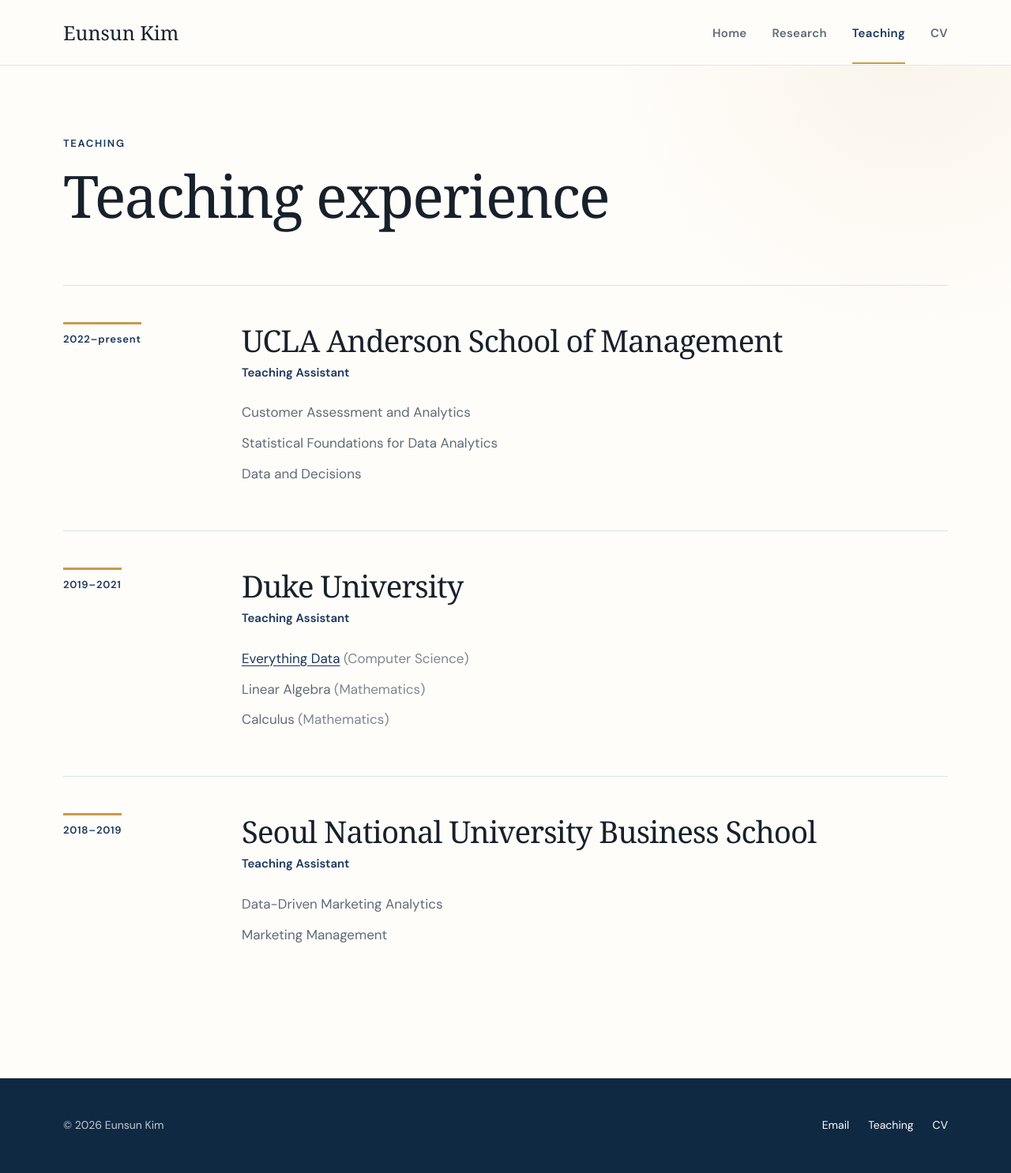
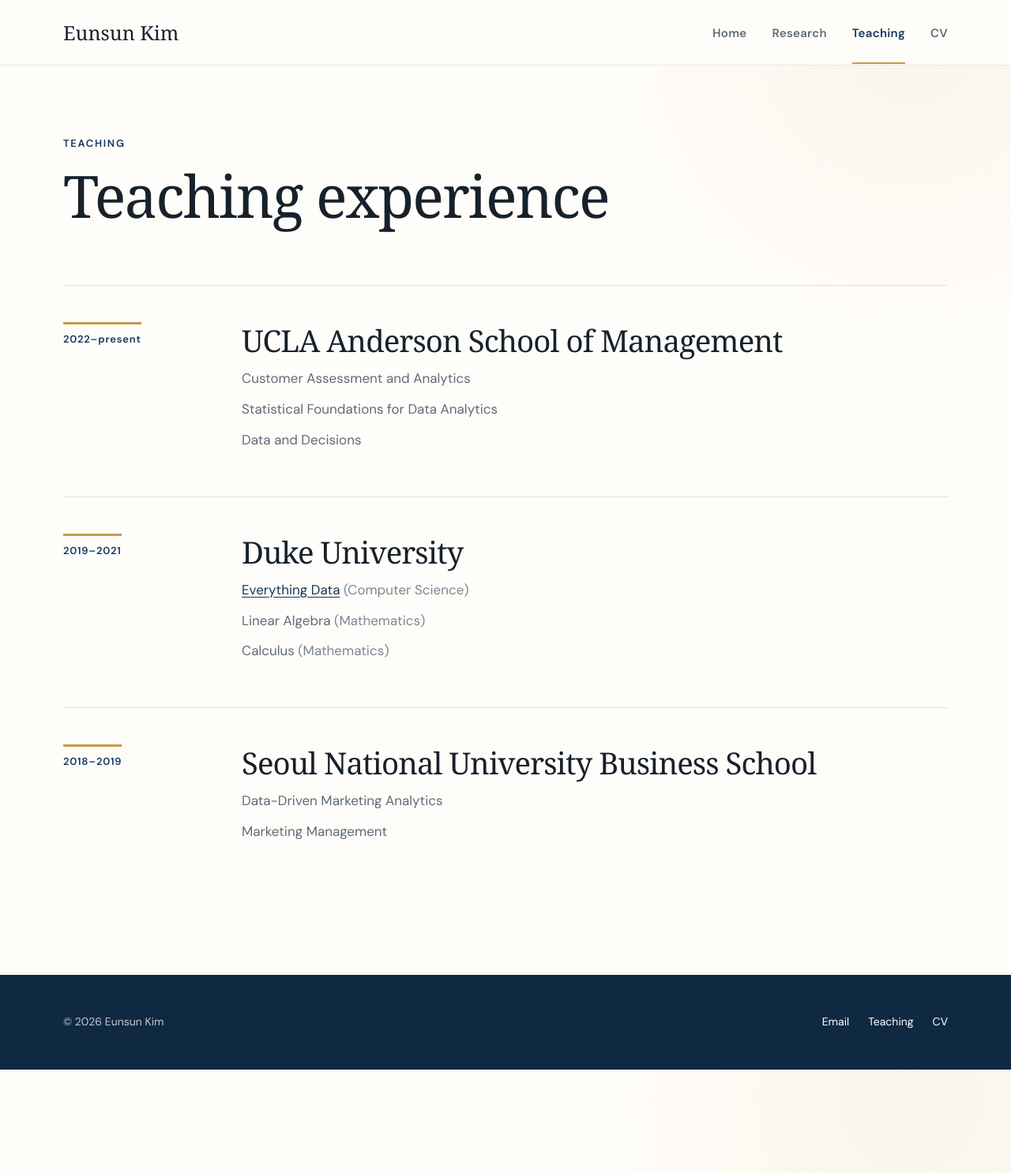
Before and after one commit to eskim14/eskim14.github.io, a Jekyll site: the page built from teaching.md, in a window 1280 px wide. Shown: the whole page at 79% size. Built offline with Jekyll 4.4.1, drawn with Linux system fonts in a browser that asks for light colours; some web fonts are replaced.

Commit message:
Remove teaching role labels

```diff
--- a/assets/css/style.scss
+++ b/assets/css/style.scss
@@ -394,13 +394,6 @@ h2 {
   line-height: 1.2;
 }
 
-.teaching-entry__role {
-  margin-bottom: 18px;
-  color: var(--navy);
-  font-size: 15px;
-  font-weight: 600;
-}
-
 .teaching-entry ul {
   margin: 0;
   padding: 0;
--- a/teaching.md
+++ b/teaching.md
@@ -15,7 +15,6 @@ permalink: /teaching/
     <div class="teaching-entry__meta"><span>2022–present</span></div>
     <div class="teaching-entry__content">
       <h2>UCLA Anderson School of Management</h2>
-      <p class="teaching-entry__role">Teaching Assistant</p>
       <ul>
         <li>Customer Assessment and Analytics</li>
         <li>Statistical Foundations for Data Analytics</li>
@@ -28,7 +27,6 @@ permalink: /teaching/
     <div class="teaching-entry__meta"><span>2019–2021</span></div>
     <div class="teaching-entry__content">
       <h2>Duke University</h2>
-      <p class="teaching-entry__role">Teaching Assistant</p>
       <ul>
         <li><a href="https://sites.duke.edu/compsci216s2021/">Everything Data</a> <span>(Computer Science)</span></li>
         <li>Linear Algebra <span>(Mathematics)</span></li>
@@ -41,7 +39,6 @@ permalink: /teaching/
     <div class="teaching-entry__meta"><span>2018–2019</span></div>
     <div class="teaching-entry__content">
       <h2>Seoul National University Business School</h2>
-      <p class="teaching-entry__role">Teaching Assistant</p>
       <ul>
         <li>Data-Driven Marketing Analytics</li>
         <li>Marketing Management</li>
```
